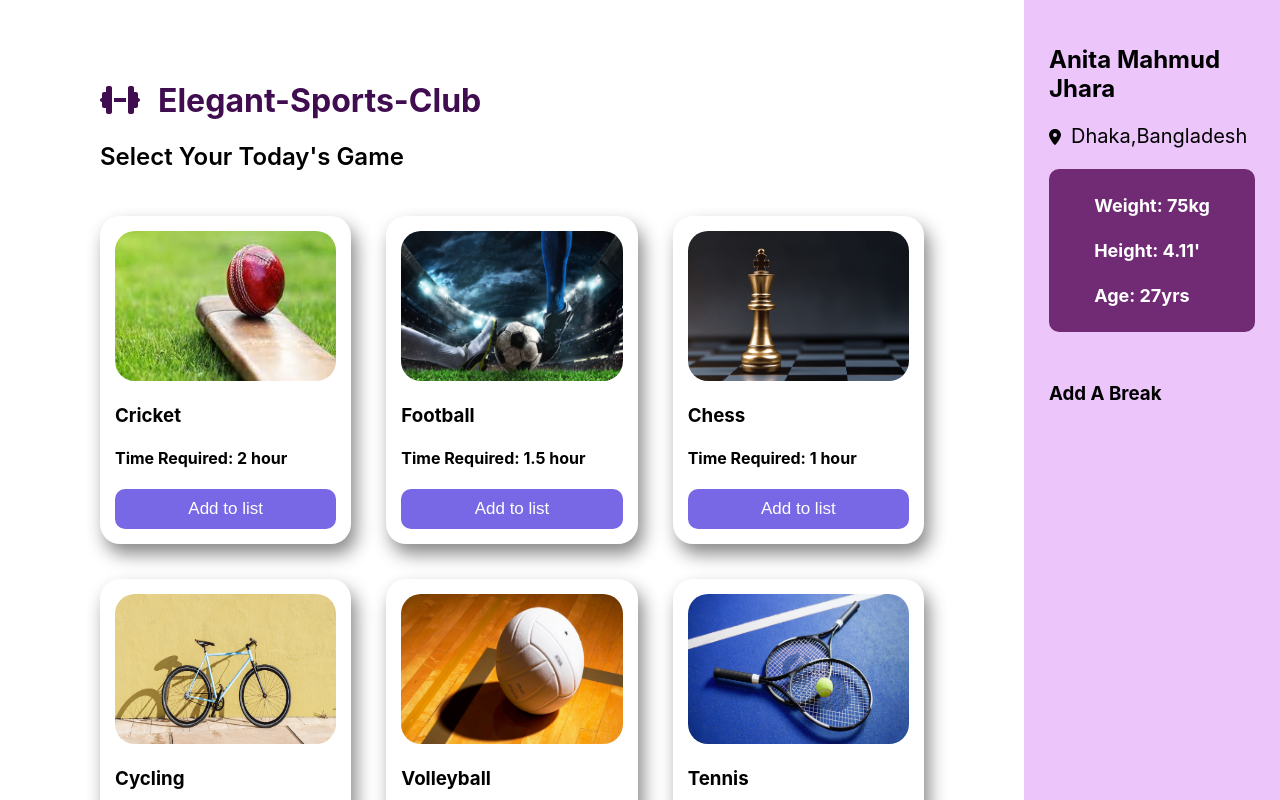
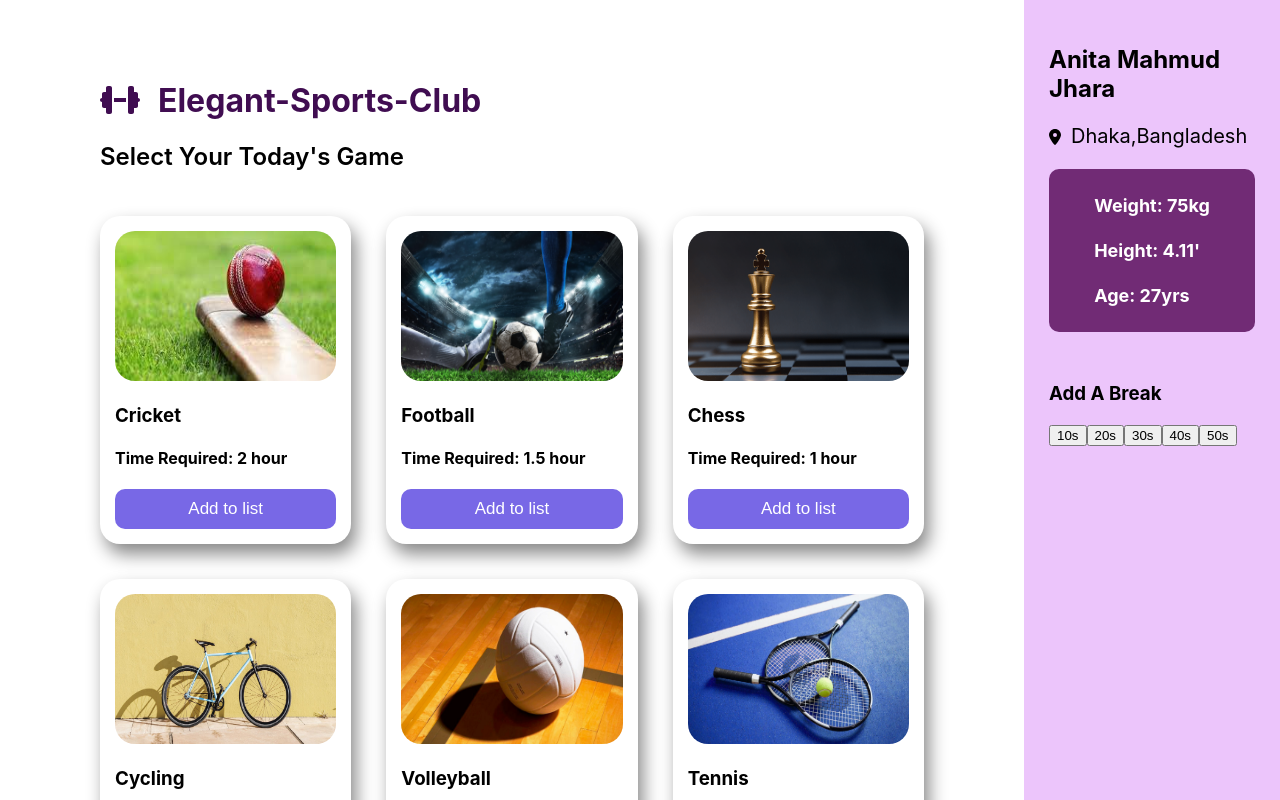
Before and after one commit to Anita-Mahmud/elegant-sports, a React (Create React App) app: page / in a window 1280 px wide. Shown: the top 800 px of the page. Built offline with nearby package versions, Linux system fonts and the light colour scheme.

Commit message:
button added

```diff
--- a/src/components/Break/Break.js
+++ b/src/components/Break/Break.js
@@ -4,6 +4,13 @@ const Break = () => {
     return (
         <div className='break-container'>
             <h3>Add A Break</h3>
+            <div className='breaks'>
+            <button>10s</button>
+            <button>20s</button>
+            <button>30s</button>
+            <button>40s</button>
+            <button>50s</button>
+            </div>
         </div>
     );
 };
```
